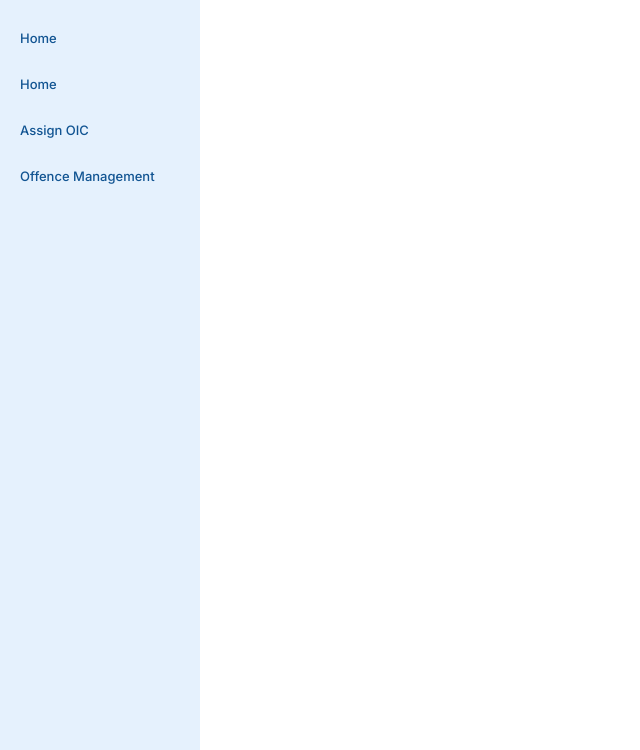
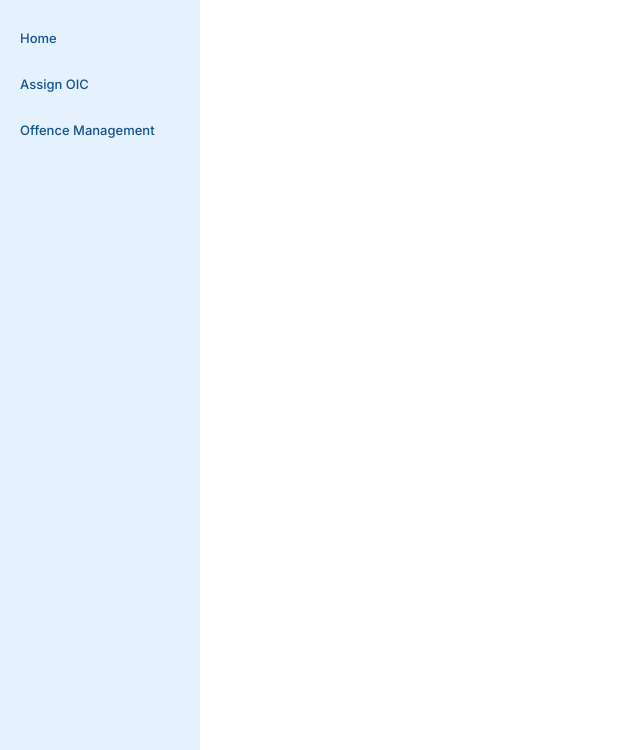
Before and after one commit to DigiFine-Org/DigiFine, a PHP site: page /dashboard/admin/index.php in a window 1280 px wide. Shown: the part 50-800 px from the top of the page, without its empty margins (0-640 px from the left). Run offline with PHP 8.4, Linux system fonts and the light colour scheme; the visitor is signed in with stand-in values (Sample User, id 1).

Commit message:
remiving the mistakenly added home

```diff
--- a/dashboard/includes/sidebar.php
+++ b/dashboard/includes/sidebar.php
@@ -24,7 +24,6 @@ function renderLink(string $title, string $link)
     <?php endif ?>
 
     <?php if ($role === 'admin'): ?>
-        <?php renderLink("Home", "/digifine/dashboard/admin/index.php") ?>
         <?php renderLink("Assign OIC", "/digifine/dashboard/admin/assign-oic/index.php") ?>
         <?php renderLink("Offence Management", "/digifine/dashboard/admin/Offence-management/index.php") ?>
     <?php endif ?>
```
